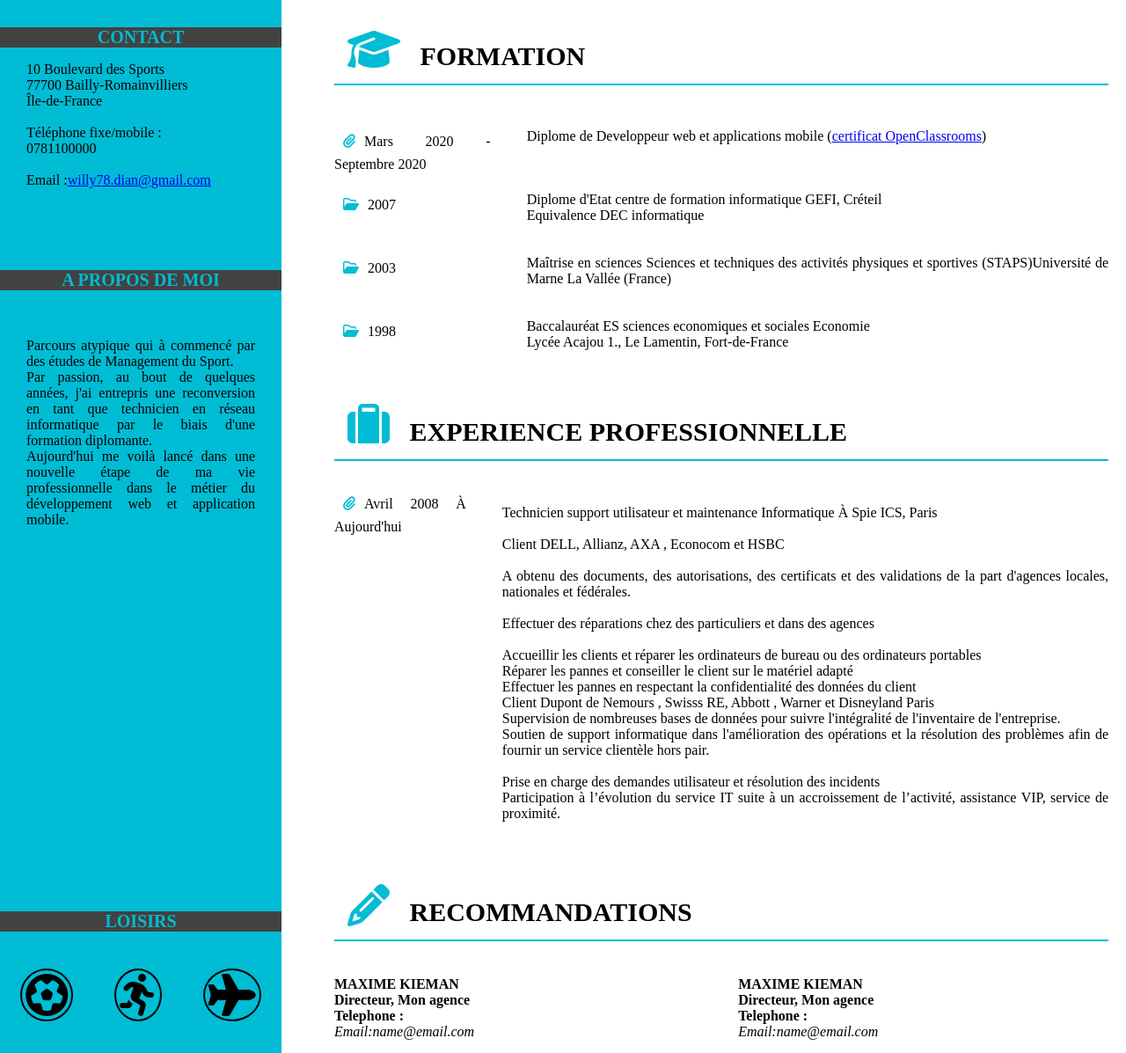
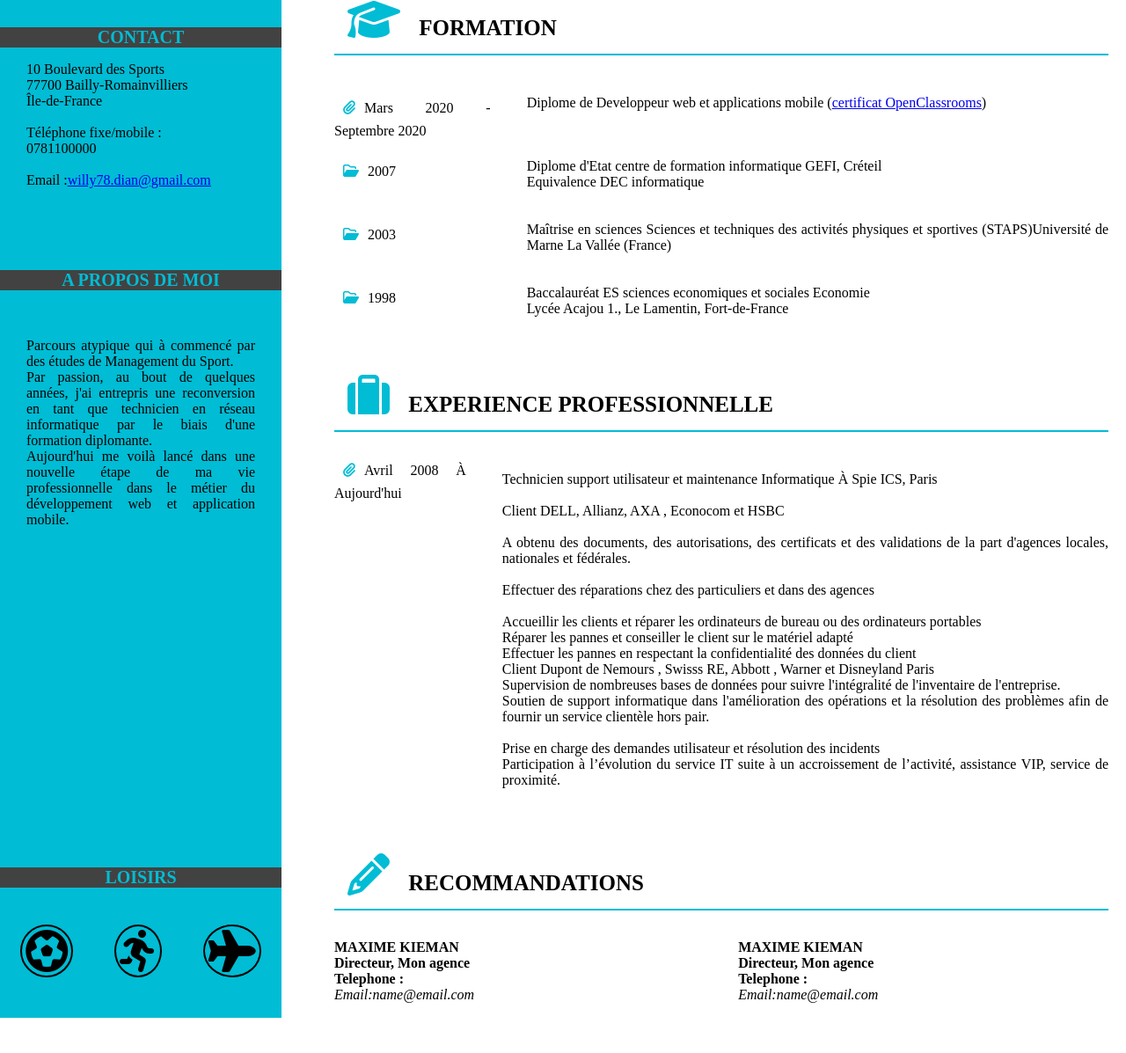
Before and after one commit to Willy78tech/Projet-CV, a plain HTML site: page index.html in a window 1280 px wide. Shown: the part 273-1470 px from the top of the page at 88% size. After the commit the page ends 1430 px from the top, so only its background shows below. Drawn offline with Linux system fonts and the light colour scheme.

Commit message:
indentation html et css

```diff
--- a/index.html
+++ b/index.html
@@ -40,7 +40,7 @@
         	<span class="surligner">Develo</span>ppeur Web Front-end
     	</div>
     </header>
-    <section>
+    <section class="formation">
         <h2><i class="fas fa-graduation-cap fa-2x"></i> Formation</h2>
         	<div class="bloc1">
 				<div class="date">
@@ -54,6 +54,8 @@
 					</p>
 				</div>
 			</div>
+	</section>
+	<section class="experience professionnelle">
 		<h3><i class="fas fa-suitcase fa-2x"></i> Experience Professionnelle</h3>
 			<div class="bloc2">
        			<div class="date"><i class="fas fa-paperclip"></i>Avril 2008 À Aujourd'hui</div>
@@ -63,6 +65,8 @@
 					</p>
 				</div>
 			</div>
+	</section>
+	<section class="recommandations">
 		<h4><i class="fas fa-pencil-alt fa-2x"></i> Recommandations</h4>
 			<div class="bloc3">
 				<div class="reco1">
--- a/stylecv.css
+++ b/stylecv.css
@@ -5,7 +5,7 @@ html, body{
 .liseret{
 	background-color: #00BCD4;
 	width: 25%;
-	height: 1470px;
+	height: 1430px;
 	display: inline-block;
 	float: left;
 	margin-left: 0px;
@@ -39,7 +39,7 @@ border-radius:50%;
 }
 .propos{
 	text-align: justify;
-	padding: 20px 30px 400px 30px;
+	padding: 20px 30px 350px 30px;
 }
 .loisirs p{
 	display: flex;
@@ -77,7 +77,7 @@ h2 .fas, h3 .fas, h4 .fas{
 }
 h2, h3, h4{
 	text-transform: uppercase;
-	 font-size: 30px;
+	 font-size: 25px;
 	 border-bottom: 2px solid #00BCD4;
 }
 .fonction{
@@ -88,7 +88,7 @@ h2, h3, h4{
 section{
 	display: flex;
 	flex-direction: column;
-	margin-top: 40px;
+	margin-top: 10px;
 	margin-right: 20px;
 }
 .bloc1, .bloc2, .bloc3{
```
Lines whose indentation alone changed are shown as unchanged.
